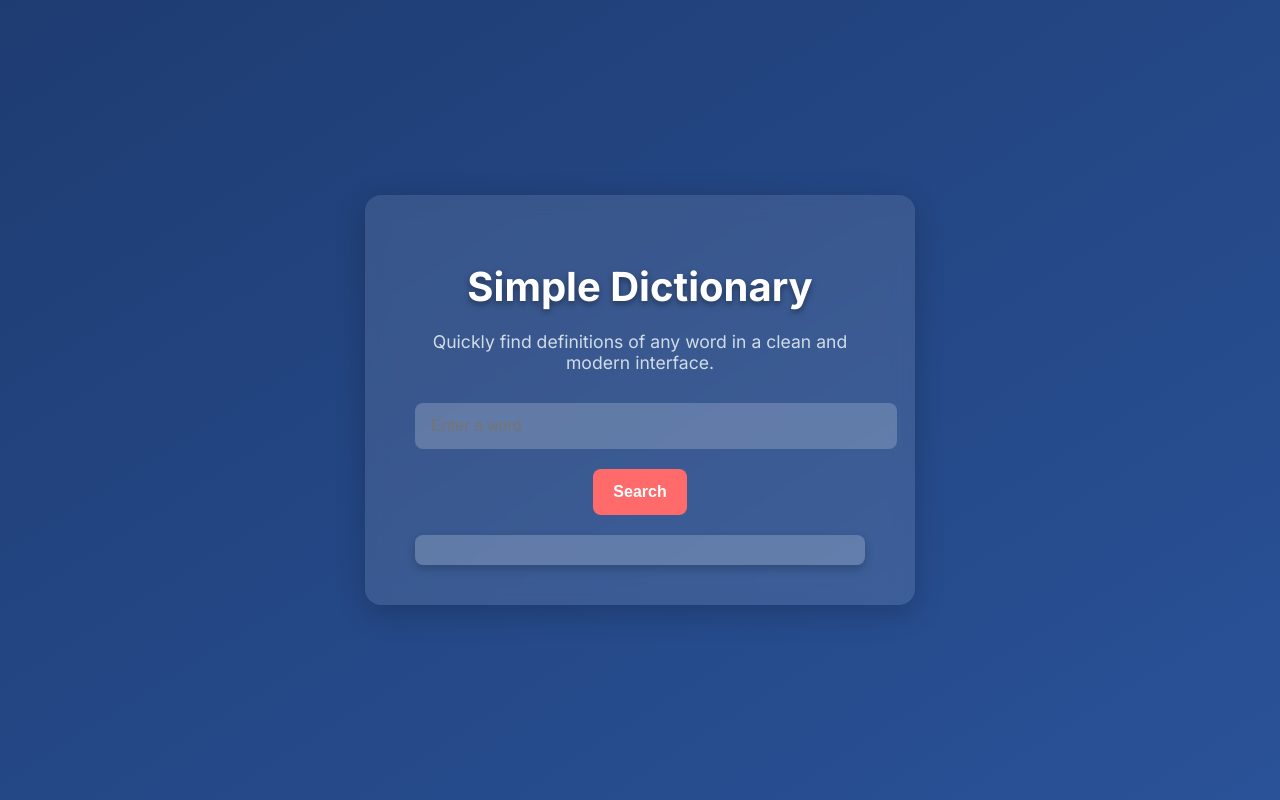
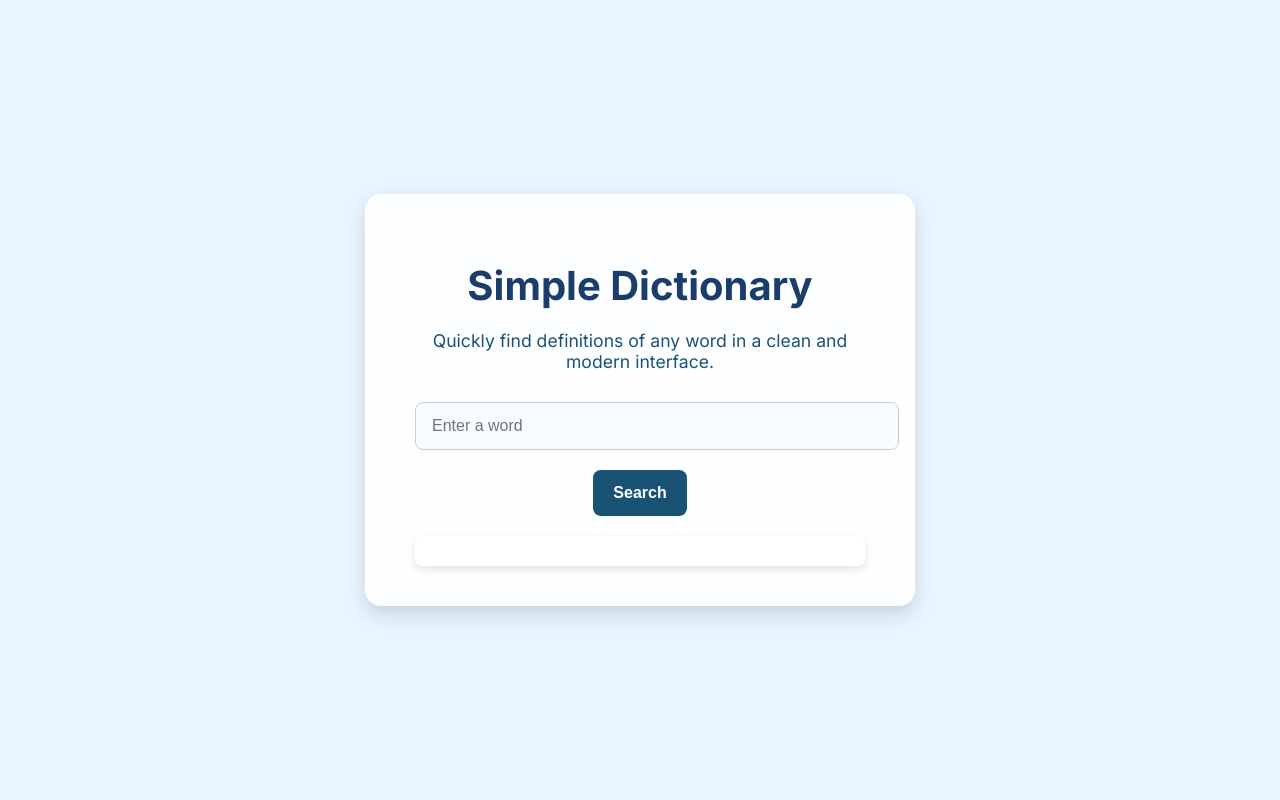
Before and after one commit to yazeed1233/data-analysis-project, a PHP site: page / in a window 1280 px wide. Run offline with PHP 8.4, Linux system fonts and the light colour scheme; data that the repository does not hold is empty.

Commit message:
Deploying...

```diff
--- a/site/index.php
+++ b/site/index.php
@@ -41,8 +41,8 @@ $conn->close();
 
         body {
             font-family: 'Inter', sans-serif;
-            background: linear-gradient(to bottom right, #1e3c72, #2a5298);
-            color: #fff;
+            background: #eaf6ff; /* خلفية باللون الأزرق الفاتح الخفيف */
+            color: #333;
             margin: 0;
             display: flex;
             align-items: center;
@@ -51,49 +51,49 @@ $conn->close();
         }
 
         .container {
-            background: rgba(255, 255, 255, 0.1);
-            backdrop-filter: blur(10px);
+            background: rgba(255, 255, 255, 0.9);
+            backdrop-filter: blur(8px);
             border-radius: 16px;
             padding: 40px 50px;
             max-width: 450px;
             width: 90%;
             text-align: center;
-            box-shadow: 0 8px 30px rgba(0, 0, 0, 0.2);
+            box-shadow: 0 8px 20px rgba(0, 0, 0, 0.15);
         }
 
         h1 {
             font-size: 2.5rem;
             margin-bottom: 20px;
-            color: #fff;
-            text-shadow: 0 3px 6px rgba(0, 0, 0, 0.4);
+            color: #1a3d6c; /* أزرق داكن للنص */
         }
 
         p.description {
             font-size: 1.1rem;
             margin-bottom: 30px;
-            color: #d0dce7;
+            color: #1a5276; /* أزرق متوسط */
         }
 
         input[type="text"] {
             padding: 14px 16px;
             width: 100%;
             margin-bottom: 20px;
-            border: none;
+            border: 1px solid #ccc;
             border-radius: 8px;
             font-size: 1rem;
-            background: rgba(255, 255, 255, 0.2);
-            color: #fff;
+            background: #f9fcff;
+            color: #333;
             outline: none;
-            transition: background 0.3s ease;
+            transition: border-color 0.3s ease, background 0.3s ease;
         }
 
         input[type="text"]:focus {
-            background: rgba(255, 255, 255, 0.4);
+            border-color: #1a5276; /* تأثير عند التحديد */
+            background: #eaf6ff;
         }
 
         input[type="submit"] {
             padding: 14px 20px;
-            background-color: #ff6b6b;
+            background-color: #1a5276;
             color: #fff;
             border: none;
             border-radius: 8px;
@@ -104,7 +104,7 @@ $conn->close();
         }
 
         input[type="submit"]:hover {
-            background-color: #ff4c4c;
+            background-color: #14517a;
             transform: scale(1.05);
         }
 
@@ -112,10 +112,10 @@ $conn->close();
             margin-top: 20px;
             font-size: 1.1rem;
             padding: 15px;
-            background: rgba(255, 255, 255, 0.2);
+            background: rgba(255, 255, 255, 0.85);
             border-radius: 8px;
-            color: #fff;
-            box-shadow: 0 4px 10px rgba(0, 0, 0, 0.2);
+            color: #333;
+            box-shadow: 0 4px 10px rgba(0, 0, 0, 0.1);
         }
 
         .definition p {
```
